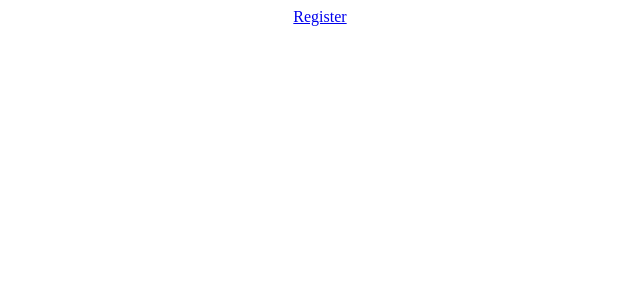
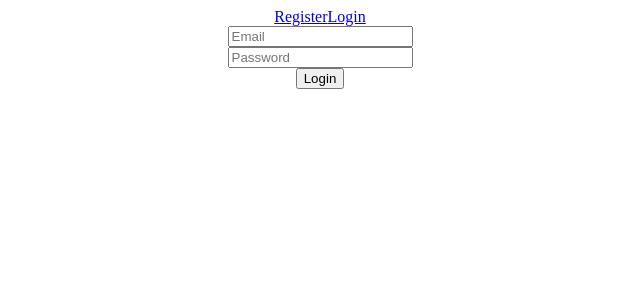
Before and after one commit to CodeWarriorsTeam/MERAKI_Academy_Project_5, a React (Create React App) app in the folder frontend/: page /login in a window 1280 px wide. Before the commit this address had no page. Shown: the top 300 px of the page, without its empty margins (320-960 px from the left). Built offline with nearby package versions, Linux system fonts and the light colour scheme.

Commit message:
loginRedux

```diff
--- a/frontend/src/App.js
+++ b/frontend/src/App.js
@@ -3,16 +3,20 @@ import "./App.css";
 import Navigation from "./component/Navigation";
 import { Routes, Route } from "react-router-dom";
 import Register from "./component/register/Register";
+import Login from "./component/login/Login";
 
 function App() {
   return (
     <div className="App">
-      <Navigation
-      />
+      <Navigation />
       <Routes>
+
         <Route path="/register" element={<Register />} />
-        </Routes>
 
+        <Route path="/login" element={<Login />} />
+
+
+      </Routes>
     </div>
   );
 }
--- a/frontend/src/component/Navigation.js
+++ b/frontend/src/component/Navigation.js
@@ -6,6 +6,10 @@ const Navigation = () => {
         <Link className="register" to="/register">
               Register
             </Link>
+
+            <Link className="login" to="/login">
+              Login
+            </Link>
         </>
     )
 }
--- /dev/null
+++ b/frontend/src/component/login/Login.js
@@ -0,0 +1,62 @@
+import React, { useState } from "react";
+import { useNavigate } from "react-router-dom";
+import axios from "axios";
+import { useDispatch, useSelector } from "react-redux";
+import { loginUser } from "../../reducer/login";
+
+const Login = () => {
+  const dispatch = useDispatch();
+
+  const state = useSelector((state) => {
+    return { isLoggedIn: state.loginReducer.isLoggedIn };
+  });
+
+  const navigate = useNavigate();
+
+  const [email, setEmail] = useState("");
+  const [pass, setPass] = useState("");
+  const [message, setMessage] = useState("");
+
+  const userLogin = { email, pass };
+
+  const login = () => {
+    axios
+      .post("http://localhost:5000/login", userLogin)
+
+      .then((result) => {
+        console.log(result.data.token);
+        dispatch(loginUser(result.data.token));
+        localStorage.setItem("token", result.data.token);
+      })
+
+      .catch((err) => {
+        console.log(err);
+      return  setMessage(err.response.data.message);
+      });
+  };
+
+  return (
+    <>
+      <br />
+      <input
+        type="text"
+        placeholder="Email"
+        onChange={(e) => {
+          setEmail(e.target.value);
+        }}
+      ></input>
+      <br />
+      <input
+        type="text"
+        placeholder="Password"
+        onChange={(e) => {
+          setPass(e.target.value);
+        }}
+      ></input>
+      <br />
+      <button onClick={login}>Login</button>
+    </>
+  );
+};
+
+export default Login;
```
Also changed, not shown: frontend/src/component/login/Login.css (added).
